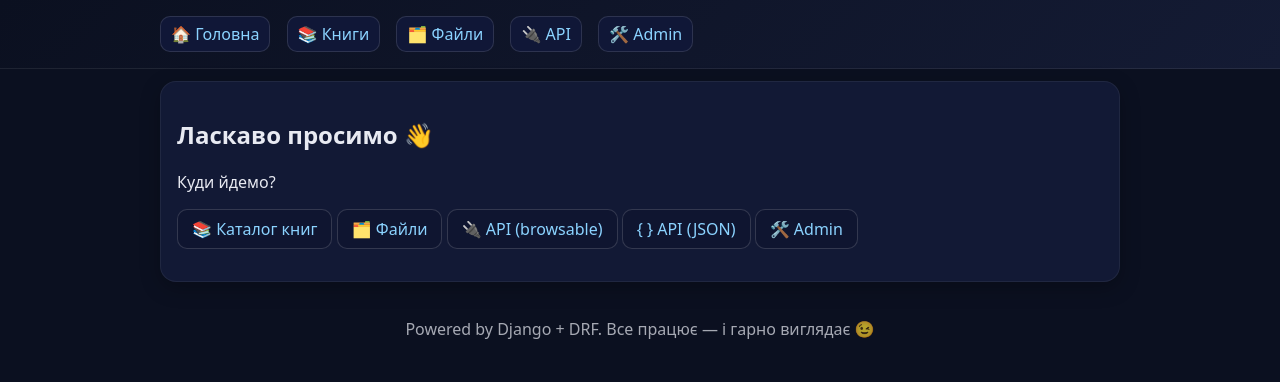
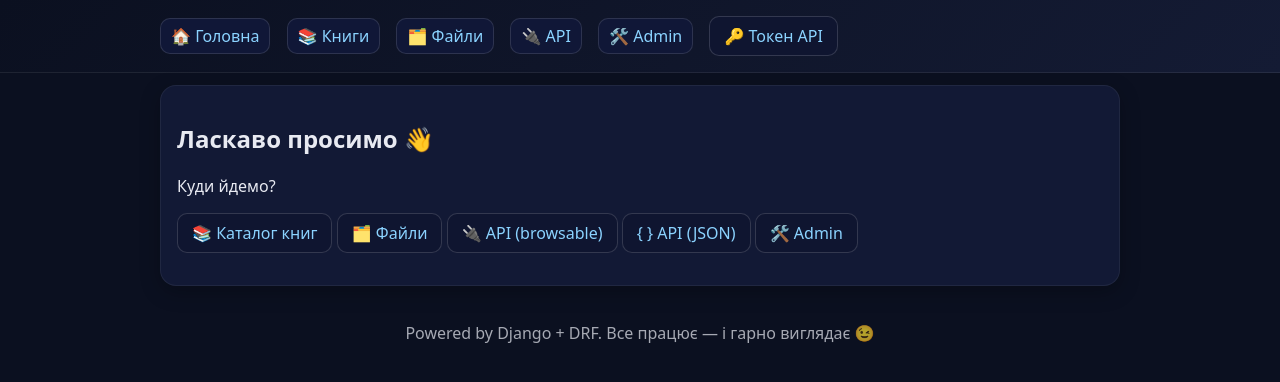
Before and after one commit to PukhalskaMaryna/hillel-django-demo, a Django app: page / in a window 1280 px wide. Shown: the top 382 px of the page. Run offline with Django 5.2, Linux system fonts and the light colour scheme.

Commit message:
Add token page link in menu

```diff
--- a/templates/base.html
+++ b/templates/base.html
@@ -16,7 +16,8 @@
         <a href="/files/">🗂️ Файли</a>
         <a href="/api/books/?format=api">🔌 API</a>
         <a href="/admin/">🛠️ Admin</a>
-      </nav>
+        <a href="/token/" class="btn">🔑 Токен API</a>
+</nav>
     </div>
   </header>
   <main class="wrap">
```
